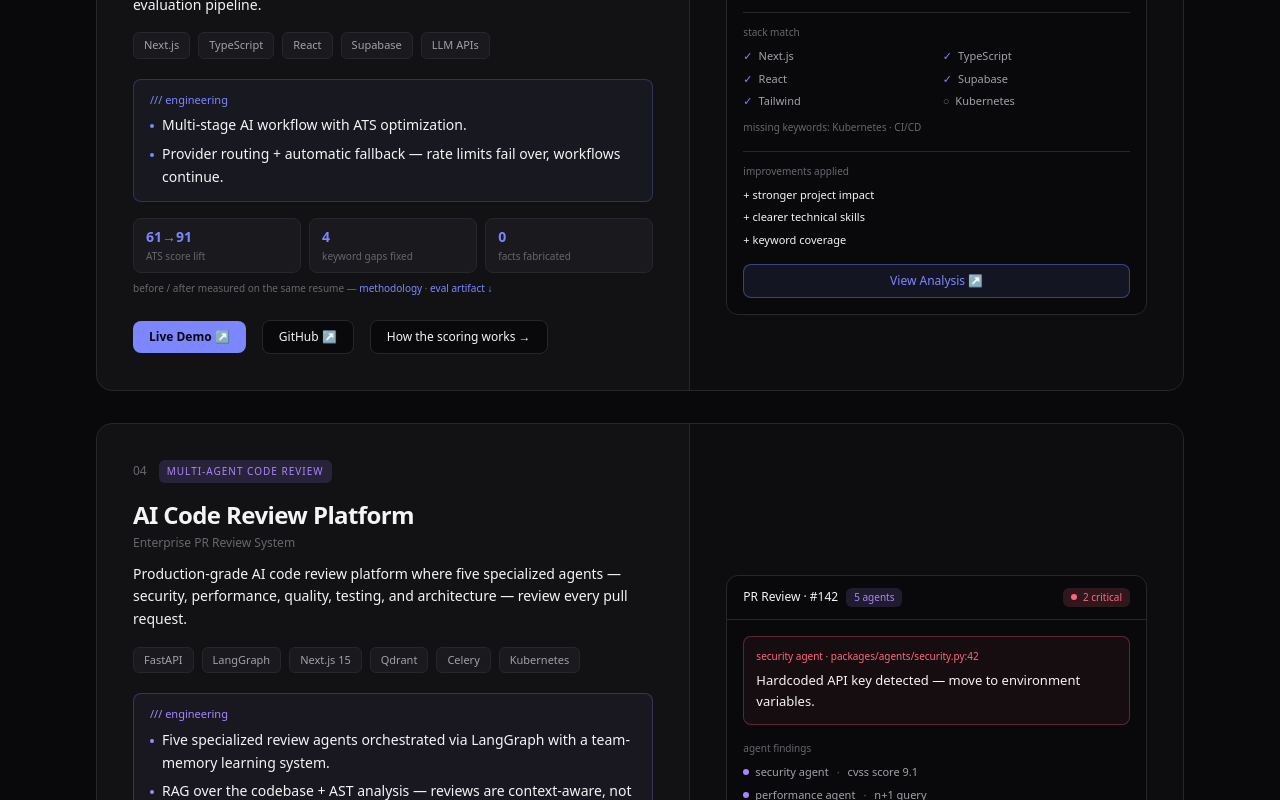
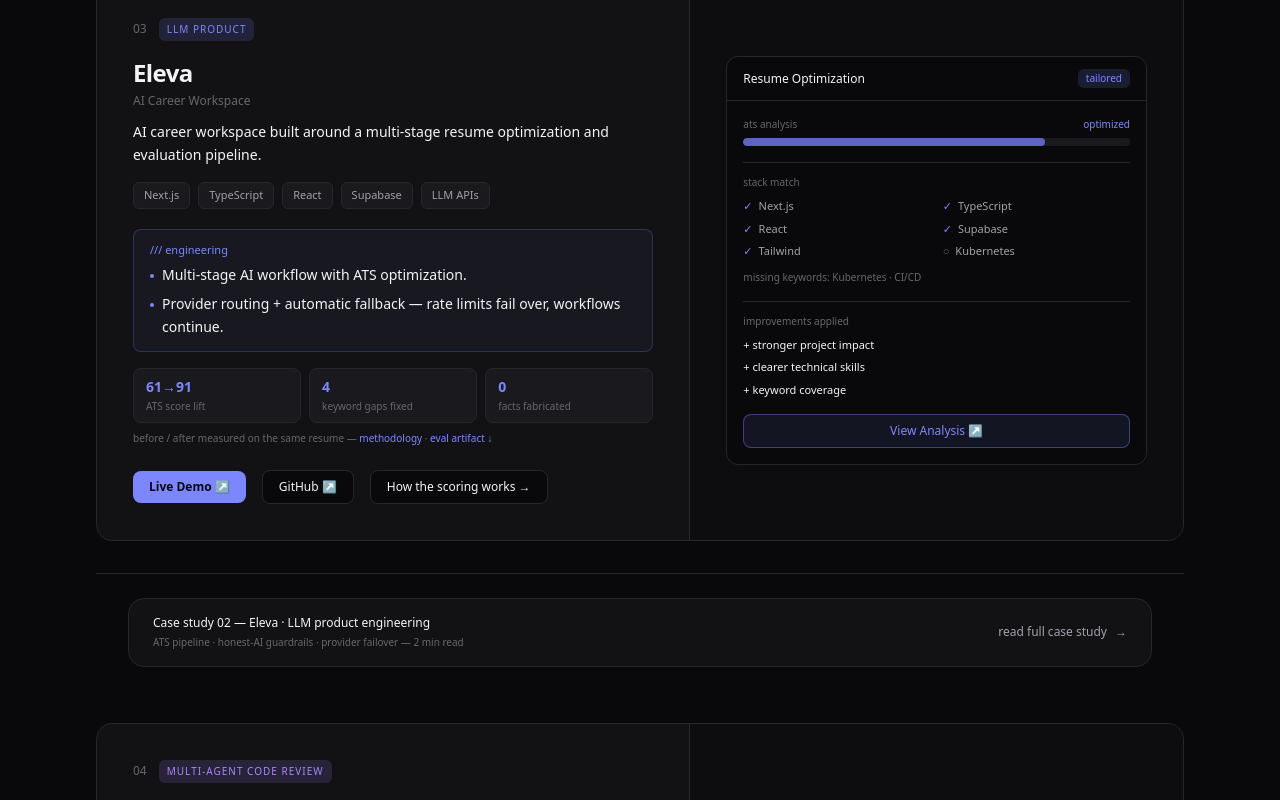
Before and after one commit to chandu954/ashish-chandan-portfolio, a Next.js app: page / in a window 1280 px wide. Shown: the part 5140-5940 px from the top of the page. Built offline with nearby package versions, Linux system fonts and the light colour scheme; no server answers.

Commit message:
feat: attach case studies directly to their project cards

```diff
--- a/app/page.tsx
+++ b/app/page.tsx
@@ -6,9 +6,6 @@
 import Projects from "@/components/Projects";
 import GithubStrip from "@/components/GithubStrip";
 import Showcase from "@/components/Showcase";
-import Collapse from "@/components/Collapse";
-import CaseStudy from "@/components/CaseStudy";
-import CaseStudyEleva from "@/components/CaseStudyEleva";
 import Experience from "@/components/Experience";
 import Praise from "@/components/Praise";
 import Skills from "@/components/Skills";
@@ -32,12 +29,6 @@
         <Projects />
         <GithubStrip />
         <Showcase />
-        <Collapse label="Case study 01 — Hyacinte AI · client RAG infrastructure" hint="tenant isolation · async ingestion · RAGAS evals — 2 min read">
-          <CaseStudy />
-        </Collapse>
-        <Collapse label="Case study 02 — Eleva · LLM product engineering" hint="ATS pipeline · honest-AI guardrails · provider failover — 2 min read">
-          <CaseStudyEleva />
-        </Collapse>
         <Praise />
         <Skills />
         <Education />
--- a/components/Collapse.tsx
+++ b/components/Collapse.tsx
@@ -1,19 +1,35 @@
 "use client";
 
-import { useState } from "react";
+import { useEffect, useState } from "react";
+
+const registry = new Map<string, (open: boolean) => void>();
+
+export function openCollapse(id: string) {
+  registry.get(id)?.(true);
+}
 
 export default function Collapse({
   label,
   hint,
   defaultOpen = false,
+  id,
   children,
 }: {
   label: string;
   hint: string;
   defaultOpen?: boolean;
+  id?: string;
   children: React.ReactNode;
 }) {
   const [open, setOpen] = useState(defaultOpen);
+
+  useEffect(() => {
+    if (!id) return;
+    registry.set(id, setOpen);
+    return () => {
+      registry.delete(id);
+    };
+  }, [id]);
 
   return (
     <section className="border-t border-border bg-bg">
--- a/components/CommandPalette.tsx
+++ b/components/CommandPalette.tsx
@@ -1,6 +1,7 @@
 "use client";
 
 import { useEffect, useMemo, useRef, useState } from "react";
+import { openCollapse } from "./Collapse";
 
 type Action =
   | { kind: "section"; id: string; label: string; hint: string }
@@ -61,6 +62,7 @@
 
 function run(action: Action) {
   if (action.kind === "section") {
+    if (action.id === "case-study") openCollapse("hyacinte-case");
     document.getElementById(action.id)?.scrollIntoView({ behavior: "smooth" });
   } else if (action.kind === "link") {
     window.open(action.href, "_blank", "noreferrer");
--- /dev/null
+++ b/components/OpenCaseStudy.tsx
@@ -0,0 +1,25 @@
+"use client";
+
+import { openCollapse } from "./Collapse";
+
+export default function OpenCaseStudy({
+  target,
+  children,
+}: {
+  target: string;
+  children: React.ReactNode;
+}) {
+  return (
+    <a
+      href={`#${target}`}
+      onClick={(e) => {
+        e.preventDefault();
+        openCollapse(target);
+        document.getElementById(target)?.scrollIntoView({ behavior: "smooth" });
+      }}
+      className="rounded-lg border border-border bg-bg px-4 py-2 font-mono text-xs text-body transition-colors hover:border-accent/50 hover:text-accent"
+    >
+      {children}
+    </a>
+  );
+}
--- a/components/Projects.tsx
+++ b/components/Projects.tsx
@@ -1,6 +1,10 @@
 import Reveal from "./Reveal";
 import SectionHeader from "./SectionHeader";
 import DemoPlayer from "./DemoPlayer";
+import Collapse from "./Collapse";
+import OpenCaseStudy from "./OpenCaseStudy";
+import CaseStudy from "./CaseStudy";
+import CaseStudyEleva from "./CaseStudyEleva";
 import Link from "next/link";
 
 function ElevaApp() {
@@ -584,12 +588,9 @@
                     ))}
                   </div>
                   <div className="mt-6">
-                    <a
-                      href="#case-study"
-                      className="rounded-lg border border-border bg-bg px-4 py-2 font-mono text-xs text-body transition-colors hover:border-accent/50 hover:text-accent"
-                    >
+                    <OpenCaseStudy target="hyacinte-case">
                       View full case study ↓
-                    </a>
+                    </OpenCaseStudy>
                   </div>
                 </div>
                 <div className="flex items-center border-t border-border bg-bg/50 p-7 sm:p-9 lg:border-l lg:border-t-0">
@@ -598,6 +599,14 @@
               </div>
             </article>
           </Reveal>
+
+          <Collapse
+            id="hyacinte-case"
+            label="Case study 01 — Hyacinte AI · client RAG infrastructure"
+            hint="tenant isolation · async ingestion · RAGAS evals — 2 min read"
+          >
+            <CaseStudy />
+          </Collapse>
 
           {/* 03 ELEVA */}
           <Reveal delay={0.05}>
@@ -704,6 +713,14 @@
               </div>
             </article>
           </Reveal>
+
+          <Collapse
+            id="eleva-case"
+            label="Case study 02 — Eleva · LLM product engineering"
+            hint="ATS pipeline · honest-AI guardrails · provider failover — 2 min read"
+          >
+            <CaseStudyEleva />
+          </Collapse>
 
           {/* 04 AI CODE REVIEW PLATFORM */}
           <Reveal delay={0.05}>
```
